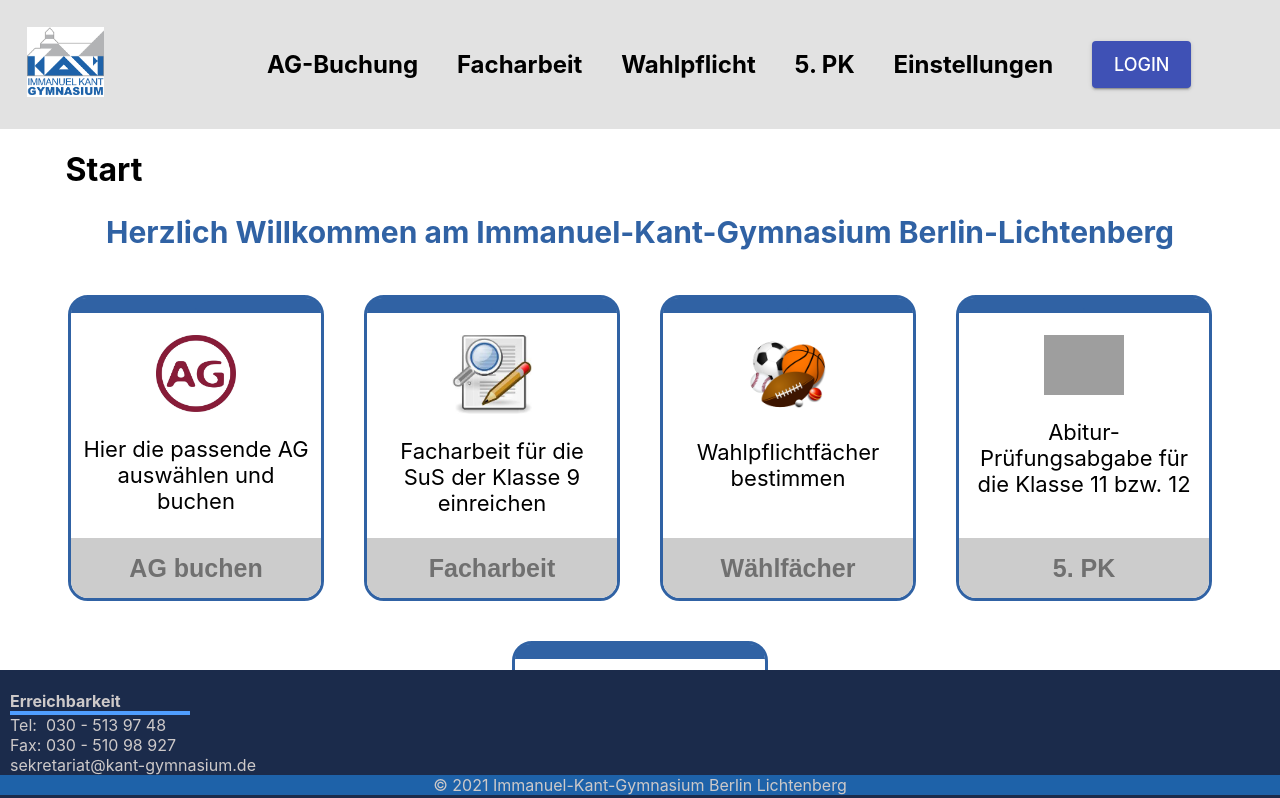
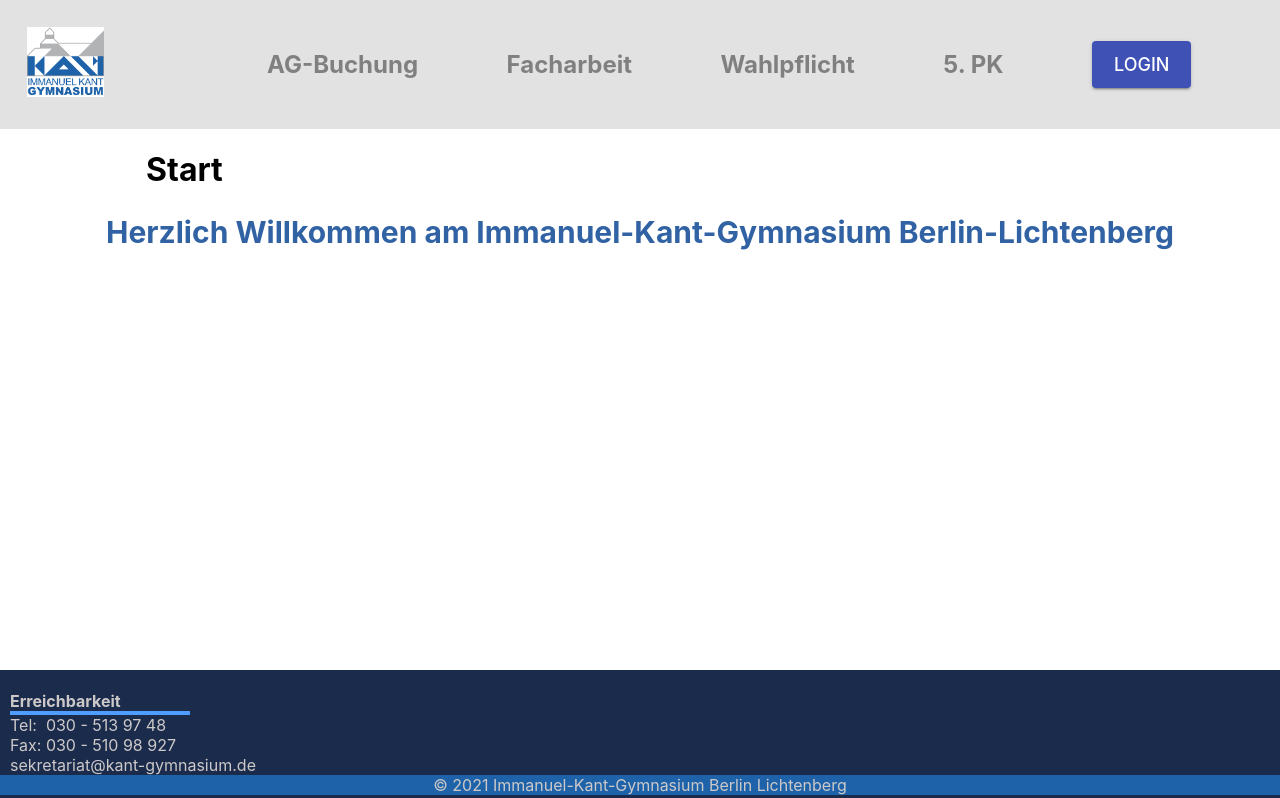
Before and after one commit to Doubrixel/digitalisierung-at-school, a React (Create React App) app in the folder frontend/: page / in a window 1280 px wide. Shown: the top 798 px of the page. Built offline with nearby package versions, Linux system fonts and the light colour scheme; grey boxes are pictures that could not be loaded.

Commit message:
Kleine Änderung in ApiRequestFunction, Startseite, Toolbar für Admins angepasst

```diff
--- a/frontend/src/APIRequestFunction.tsx
+++ b/frontend/src/APIRequestFunction.tsx
@@ -11,13 +11,14 @@ But note, that the sendAPIRequest-function returns a promise, which isn't immedi
 import path from 'path';
 import store from './store';
 
-export const SERVER = window.location.origin === 'http://localhost:3000' ? 'localhost:5000' : '';
+export const SERVER = window.location.origin === 'http://localhost:3000' ? '//localhost:5000' : '';
+const protocoll = window.location.protocol;
 export default function sendAPIRequest(reqPath: string, reqMethod: string, reqBody?: any) {
   const { authToken } = store.getState().authReducer;
   const reqHeaders = new Headers();
   reqHeaders.append('Content-Type', 'application/json');
   reqHeaders.append('Authorization', authToken);
-  const finalreqpath = `http://${path.join(SERVER, reqPath)}`;
+  const finalreqpath = `${protocoll}//${path.join(SERVER, reqPath)}`;
   return fetch((finalreqpath),
     {
       method: reqMethod,
--- a/frontend/src/components/HomeSelcetion/ModulCollection.tsx
+++ b/frontend/src/components/HomeSelcetion/ModulCollection.tsx
@@ -1,6 +1,7 @@
 import React from 'react';
 import './ModulCollection.css';
 
+import { connect } from 'react-redux';
 import SelectionComponent from '../ModulSelectionComponent/SelectionComponent';
 
 import AG_Image from '../../images/AG.png';
@@ -8,51 +9,69 @@ import Facharbeit_Image from '../../images/Facharbeit.png';
 import PK_Image from '../../images/PK.png';
 import Wahlpflicht_Image from '../../images/Wahlpflicht.png';
 
-function ModulCollection() {
+function ModulCollection(props) {
+  const { role, accessibleComponents } = props;
+  let approprateRolePath = '';
+  if (role === 'student') {
+    approprateRolePath = 'student';
+  } else if (role === 'admin') {
+    approprateRolePath = 'admin';
+  }
   return (
     <div className="flexboxModul">
+      {accessibleComponents.includes('ag')
+        ? (
           <div className="flexModulItem">
             <SelectionComponent
               image={AG_Image}
               title="Hier die passende AG auswählen und buchen"
               buttontext="AG buchen"
-          path="/student/ag"
+              path={`/${approprateRolePath}/ag`}
             />
           </div>
+        ) : null}
+      {accessibleComponents.includes('fa')
+        ? (
           <div className="flexModulItem">
             <SelectionComponent
               image={Facharbeit_Image}
               title="Facharbeit für die SuS der Klasse 9 einreichen"
               buttontext="Facharbeit"
-          path="/student/facharbeit"
+              path={`/${approprateRolePath}/facharbeit`}
             />
           </div>
+        ) : null}
+      {accessibleComponents.includes('wpf')
+        ? (
           <div className="flexModulItem">
             <SelectionComponent
               image={Wahlpflicht_Image}
               title="Wahlpflichtfächer bestimmen"
               buttontext="Wählfächer"
-          path="/student/wahlpflicht"
+              path={`/${approprateRolePath}/wahlpflicht`}
             />
           </div>
+        ) : null}
+      {accessibleComponents.includes('5pk')
+        ? (
           <div className="flexModulItem">
             <SelectionComponent
               image={PK_Image}
               title="Abitur-Prüfungsabgabe für die Klasse 11 bzw. 12"
               buttontext="5. PK"
-          path="/student/pruefungskomponente"
+              path={`/${approprateRolePath}/pruefungskomponente`}
             />
           </div>
-      <div className="flexModulItem">
-        <SelectionComponent
-          image={PK_Image}
-          title="Einstellungen"
-          buttontext="Einstellungen"
-          path="/settings"
-        />
-      </div>
+        ) : null}
     </div>
   );
 }
 
-export default ModulCollection;
+function mapStateToProps(state) {
+  return {
+    role: state.authReducer.role,
+    accessibleComponents: state.authReducer.accessibleComponents,
+  };
+}
+
+export default connect(mapStateToProps, null)(ModulCollection);
--- a/frontend/src/components/Toolbar/Toolbar.tsx
+++ b/frontend/src/components/Toolbar/Toolbar.tsx
@@ -3,7 +3,9 @@
  * @author jhuebner
  * @date 06.09.2021
  */
+
 import React, { useState } from 'react';
+import { connect } from 'react-redux';
 import { Link } from 'react-router-dom';
 import { FaBars } from 'react-icons/fa';
 import Logo from '../../images/kant.png';
@@ -11,35 +13,40 @@ import useWindowDimensions from '../../hooks/useWindowDimensions';
 import './Toolbar.css';
 import { LoginLogoutButton } from './LoginLogoutButton/LoginLogoutButton';
 
+function Toolbar(props) {
+  const { isLoggedIn, role, accessibleComponents } = props;
+  let approprateRolePath = '';
+  if (role === 'student') {
+    approprateRolePath = 'student';
+  } else if (role === 'admin') {
+    approprateRolePath = 'admin';
+  }
   const links = [
     {
       id: 1,
       name: 'AG-Buchung',
-    path: '/student/ag',
+      path: `/${approprateRolePath}/ag`,
+      disabled: (!(accessibleComponents.includes('ag')) && role === 'admin') || !isLoggedIn,
     },
     {
       id: 2,
       name: 'Facharbeit',
-    path: '/student/facharbeit',
+      path: `/${approprateRolePath}/facharbeit`,
+      disabled: (!(accessibleComponents.includes('fa')) && role === 'admin') || !isLoggedIn,
     },
     {
       id: 3,
       name: 'Wahlpflicht',
-    path: '/student/wahlpflicht',
+      path: `/${approprateRolePath}/wahlpflicht`,
+      disabled: (!(accessibleComponents.includes('wpf')) && role === 'admin') || !isLoggedIn,
     },
     {
       id: 4,
       name: '5. PK',
-    path: '/student/pruefungskomponente',
-  },
-  {
-    id: 5,
-    name: 'Einstellungen',
-    path: '/settings',
+      path: `/${approprateRolePath}/pruefungskomponente`,
+      disabled: (!(accessibleComponents.includes('5pk')) && role === 'admin') || !isLoggedIn,
     },
   ];
-
-function Toolbar() {
   const windowDimensions = useWindowDimensions();
 
   const [isToggleActivated, setIsToggleActicated] = useState(false);
@@ -78,22 +85,31 @@ function Toolbar() {
           <div className="links-container">
             {windowDimensions.width < 1000 && HomeLink}
             {
-              links.map((link) => (
+              links.map((link) => {
+                const pointerEvents = link.disabled ? 'none' : 'all';
+                return (
                   <div key={link.id} className="nav-link">
-                  <Link to={link.path} style={{ textDecoration: 'none' }}>
-                    <h4>{link.name}</h4>
+                    <Link to={link.path} style={{ textDecoration: 'none', pointerEvents }}>
+                      <h4 style={link.disabled ? { color: 'grey' } : {}}>{link.name}</h4>
                     </Link>
                   </div>
-              ))
+                );
+              })
             }
             <LoginLogoutButton />
           </div>
-        ) : (
-          undefined
-        )
+        ) : undefined
       }
     </div>
   );
 }
 
-export default Toolbar;
+function mapStateToProps(state) {
+  return {
+    isLoggedIn: state.authReducer.isLoggedIn,
+    role: state.authReducer.role,
+    accessibleComponents: state.authReducer.accessibleComponents,
+  };
+}
+
+export default connect(mapStateToProps, null)(Toolbar);
--- a/frontend/src/reducer/authReducer.tsx
+++ b/frontend/src/reducer/authReducer.tsx
@@ -1,14 +1,30 @@
 const initialState = {
   isLoggedIn: false,
   authToken: '',
+  role: '',
+  accessibleComponents: [],
 };
+
+// funktionen erstmal nur gemockt
+function getRoleOfUser() {
+  return 'admin';
+}
+
+// funktionen erstmal nur gemockt
+function getAccessibleComponentsOfUser() {
+  return ['ag', 'fa', 'wpf', '5pk'];
+}
 
 const authReducer = (state = initialState, action) => {
   switch (action.type) {
     case 'LOGIN':
-      return { ...state, isLoggedIn: true, authToken: 'authTokenMock' };
+      return {
+        ...state, isLoggedIn: true, authToken: 'authTokenMock', role: getRoleOfUser(), accessibleComponents: getAccessibleComponentsOfUser(),
+      };
     case 'LOGOUT':
-      return { ...state, isLoggedIn: false, authToken: null };
+      return {
+        ...state, isLoggedIn: false, authToken: null, role: null, accessibleComponents: [],
+      };
     default:
       return state;
   }
```
Lines whose indentation alone changed are shown as unchanged.
